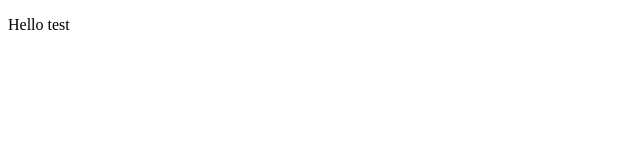
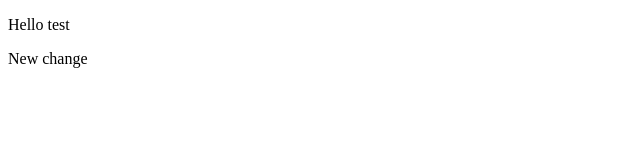
Before and after one commit to Kesse8401/test, a plain HTML site: page index.html in a window 1280 px wide. Shown: the full height of the page, 0-640 px from the left. Drawn offline with Linux system fonts and the light colour scheme.

Commit message:
New change

```diff
--- a/index.html
+++ b/index.html
@@ -5,5 +5,6 @@
   </head>
   <body>
    <p>Hello test</p>
+   <p>New change</p>
   </body>
  </html>
```
